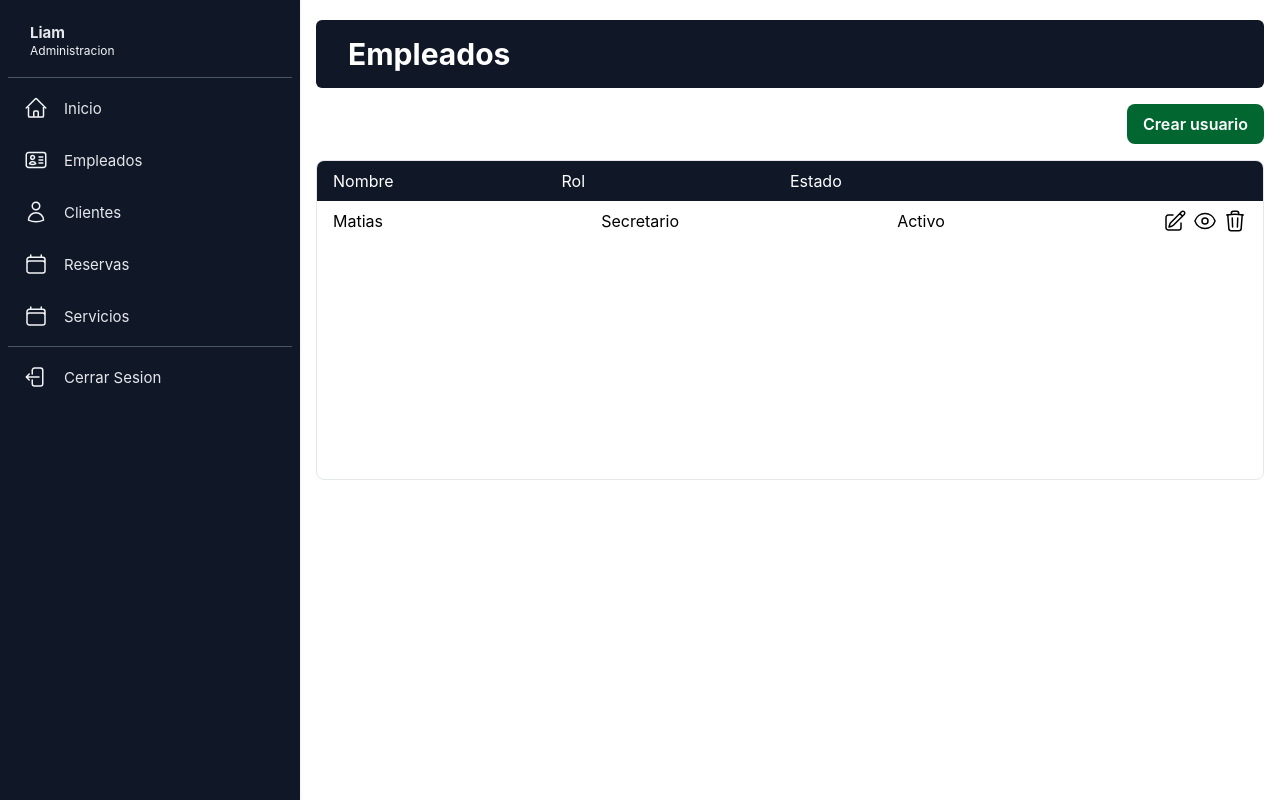
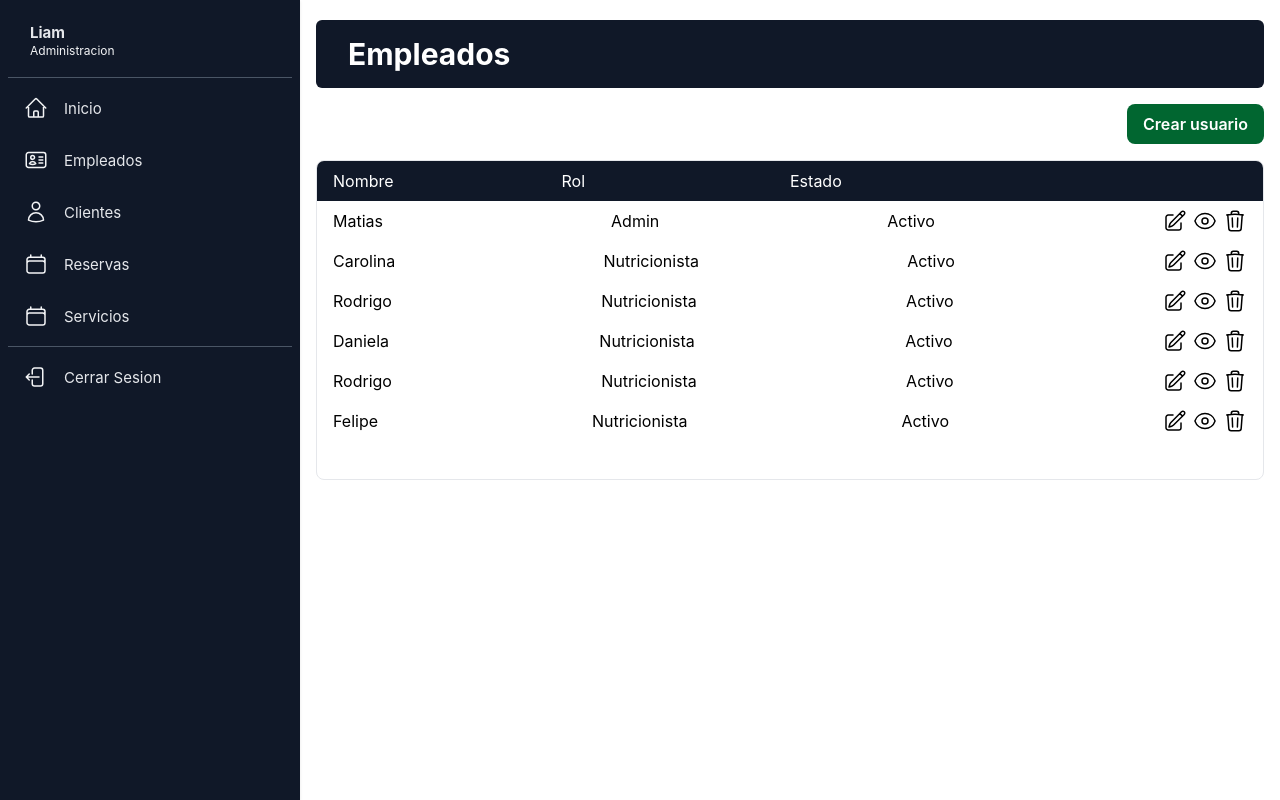
Before and after one commit to macayul-boop/Nutrivida, a React (Vite) app in the folder nutrivida/: page / in a window 1280 px wide. Built offline with nearby package versions, Linux system fonts and the light colour scheme.

Commit message:
Se agrego mas datos ficticios

```diff
--- a/nutrivida/src/pages/administracion/AdministracionUsuario.jsx
+++ b/nutrivida/src/pages/administracion/AdministracionUsuario.jsx
@@ -22,7 +22,149 @@ function AdministracionUsuario(){
         const usuariosGuardados = localStorage.getItem('usuarios');
         return usuariosGuardados
             ? JSON.parse(usuariosGuardados)
-            : [{id:"1", rut:"22230649-7", nombre:"Matias", apellidos:"Cayul", telefono:"+56963391571", email:"example@gmail.com", contrasena:"1234567", rol:"Secretario", "estado":"Activo"}];
+            : [
+                {
+                    id:1,
+                    rut:"222306497",
+                    nombre:"Matias",
+                    apellidos:"Cayul",
+                    telefono:"+56963391571",
+                    email:"example@gmail.com",
+                    contrasena:"1234567",
+                    rol:"Admin",
+                    estado:"Activo"
+                },
+                {
+                    id:2,
+                    rut:"123456789",
+                    nombre:"Carolina",
+                    apellidos:"Fuentes",
+                    telefono:"+56912345678",
+                    email: "example@gmail.com",
+                    contrasena:"1234567",
+                    rol:"Nutricionista",
+                    estado:"Activo",
+                    horario:[
+                        {
+                            dia:"Lunes",
+                            horaInicio:"09:00",
+                            horaTermino:"17:00"
+                        },
+                        {
+                            dia:"Miercoles",
+                            horaInicio:"09:00",
+                            horaTermino:"17:00"
+                        },
+                        {
+                            dia:"Viernes",
+                            horaInicio:"09:00",
+                            horaTermino:"17:00"
+                        }
+                    ]
+                },
+                {
+                    id:3,
+                    rut:"123456789",
+                    nombre:"Rodrigo",
+                    apellidos:"Sepulveda",
+                    telefono:"+56912345678",
+                    email: "example@gmail.com",
+                    contrasena:"1234567",
+                    rol:"Nutricionista",
+                    estado:"Activo",
+                    horario:[
+                        {
+                            dia:"Martes",
+                            horaInicio:"09:00",
+                            horaTermino:"14:00"
+                        },
+                        {
+                            dia:"Jueves",
+                            horaInicio:"09:00",
+                            horaTermino:"14:00"
+                        },
+                        {
+                            dia:"Sabado",
+                            horaInicio:"09:00",
+                            horaTermino:"14:00"
+                        }
+                    ]
+                },
+                {
+                    id:4,
+                    rut:"123456789",
+                    nombre:"Daniela",
+                    apellidos:"Morales",
+                    telefono:"+56912345678",
+                    email: "example@gmail.com",
+                    contrasena:"1234567",
+                    rol:"Nutricionista",
+                    estado:"Activo",
+                    horario:[
+                        {
+                            dia:"Lunes",
+                            horaInicio:"08:00",
+                            horaTermino:"13:00"
+                        },
+                        {
+                            dia:"Viernes",
+                            horaInicio:"08:00",
+                            horaTermino:"13:00"
+                        }
+                    ]
+                },
+                {
+                    id:4,
+                    rut:"123456789",
+                    nombre:"Rodrigo",
+                    apellidos:"Sepulveda",
+                    telefono:"+56912345678",
+                    email: "example@gmail.com",
+                    contrasena:"1234567",
+                    rol:"Nutricionista",
+                    estado:"Activo",
+                    horario:[
+                        {
+                            dia:"Martes",
+                            horaInicio:"09:00",
+                            horaTermino:"14:00"
+                        },
+                        {
+                            dia:"Jueves",
+                            horaInicio:"09:00",
+                            horaTermino:"14:00"
+                        },
+                        {
+                            dia:"Sabado",
+                            horaInicio:"09:00",
+                            horaTermino:"14:00"
+                        }
+                    ]
+                },
+                {
+                    id:5,
+                    rut:"123456789",
+                    nombre:"Felipe",
+                    apellidos:"Araya",
+                    telefono:"+56912345678",
+                    email: "example@gmail.com",
+                    contrasena:"1234567",
+                    rol:"Nutricionista",
+                    estado:"Activo",
+                    horario:[
+                        {
+                            dia:"Martes",
+                            horaInicio:"14:00",
+                            horaTermino:"19:00"
+                        },
+                        {
+                            dia:"Viernes",
+                            horaInicio:"14:00",
+                            horaTermino:"19:00"
+                        }
+                    ]
+                }
+            ];
     })
 
     const [detallesUsuarios, setDetallesUsuarios] = useState([])
```
